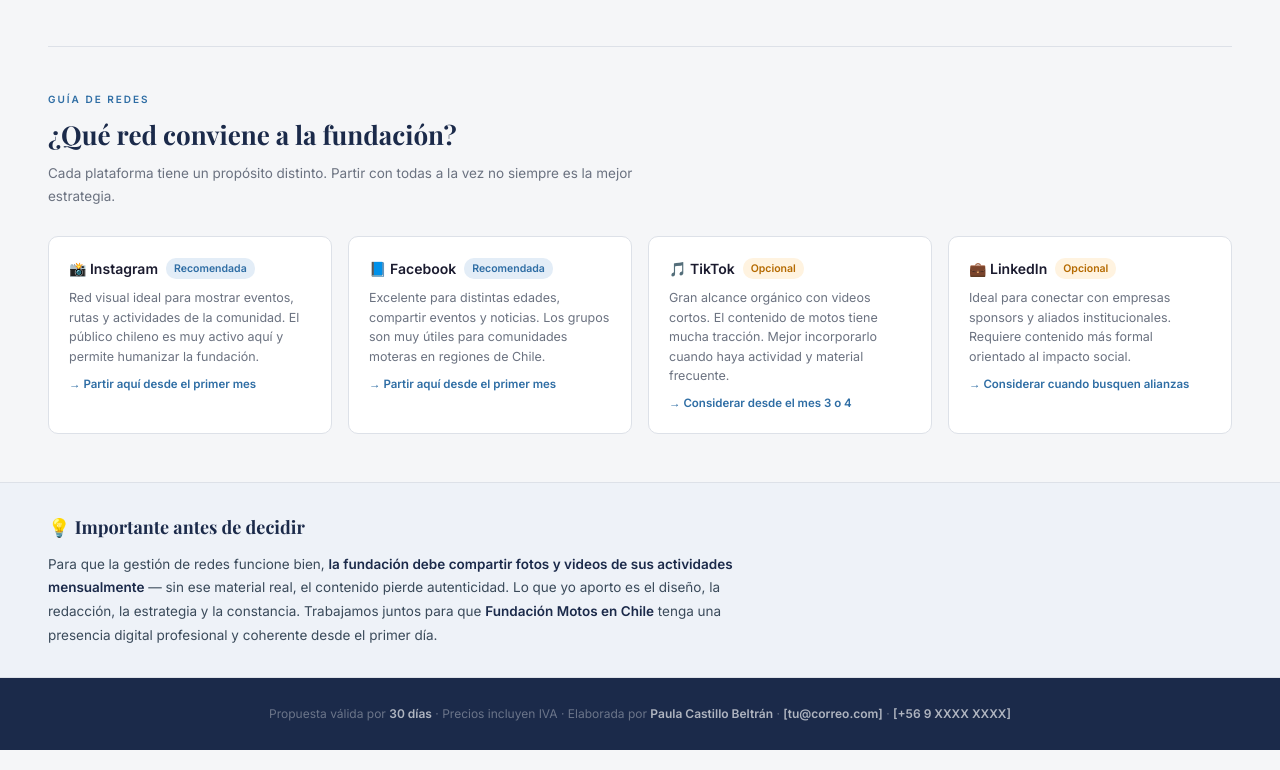
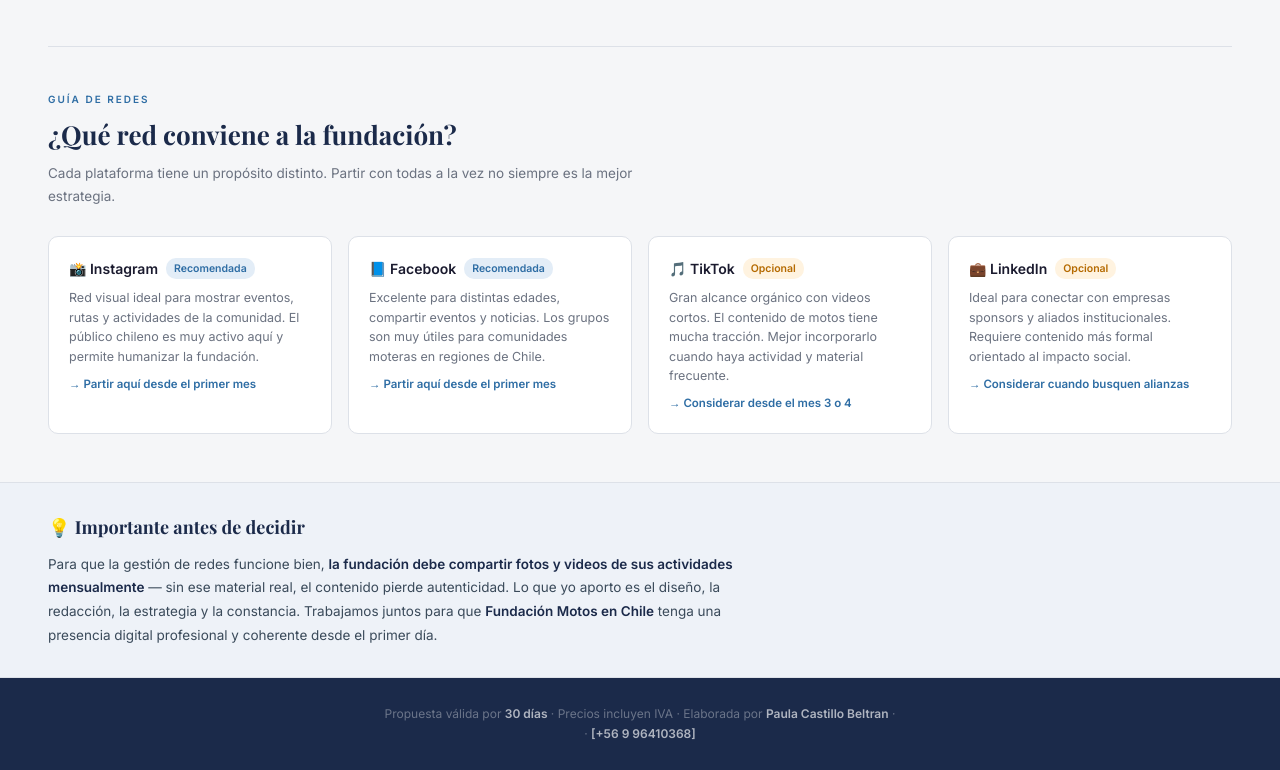
Before and after one commit to Paulitacastillo/motoschile, a plain HTML site: page index.html in a window 1280 px wide. Shown: the part 3282-4052 px from the top of the page. Drawn offline with nearby package versions, Linux system fonts and the light colour scheme.

Commit message:
Add files via upload

```diff
--- a/index.html
+++ b/index.html
@@ -980,7 +980,7 @@
 
 <!-- FOOTER -->
 <div class="footer-doc">
-  Propuesta válida por <strong>30 días</strong> · Precios incluyen IVA · Elaborada por <strong>Paula Castillo Beltrán</strong> · <strong>[tu@correo.com]</strong> · <strong>[+56 9 XXXX XXXX]</strong>
+  Propuesta válida por <strong>30 días</strong> · Precios incluyen IVA · Elaborada por <strong>Paula Castillo Beltran</strong> · <strong><div paula.castillo2100@gmail.com=""></div></strong> · <strong>[+56 9 96410368]</strong>
 </div>
 
 </body>
```
